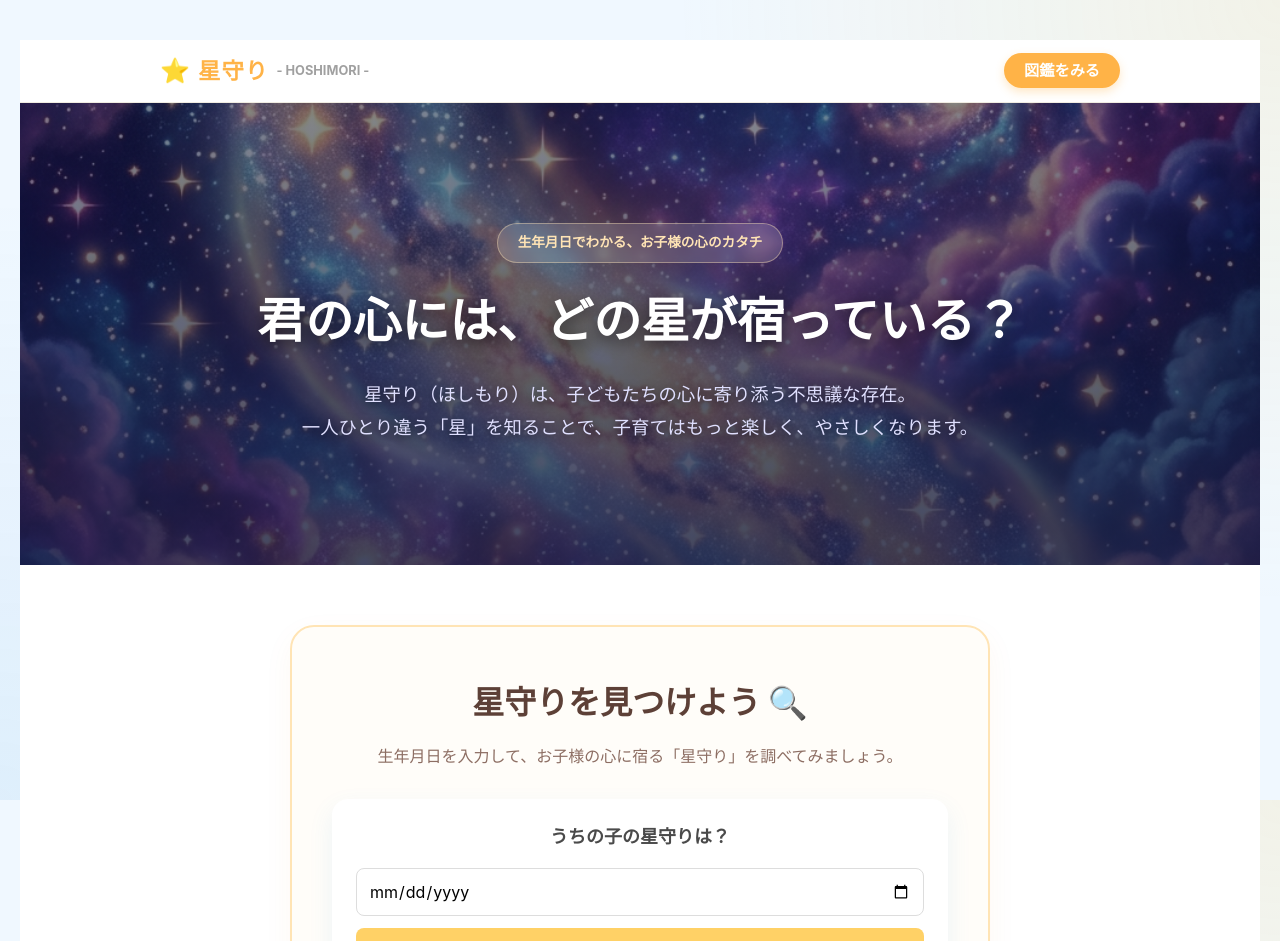
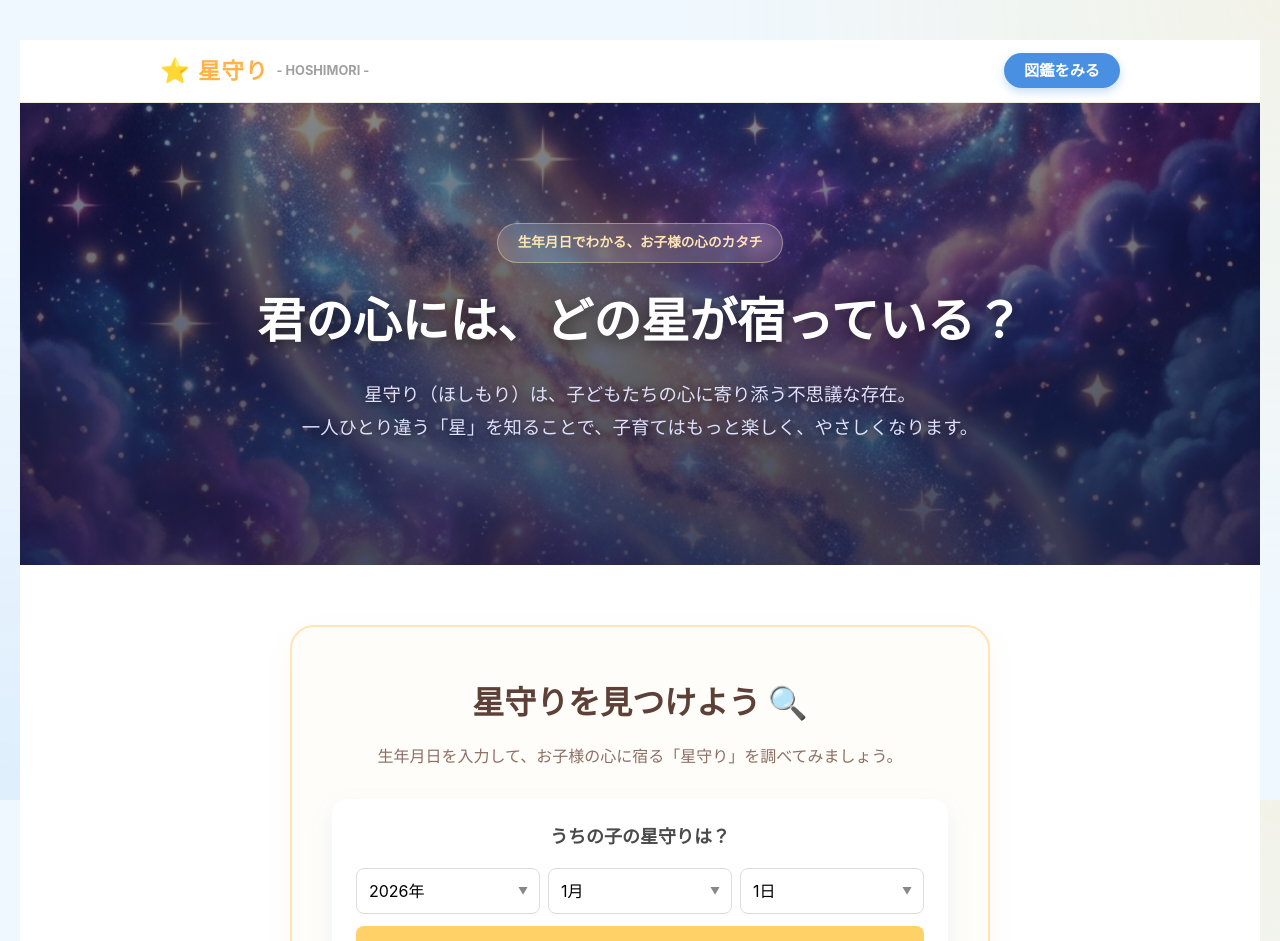
Before and after one commit to naotoada/hoshimori-web, a Next.js app: page / in a window 1280 px wide. Shown: the top 941 px of the page. Built offline with nearby package versions, Linux system fonts and the light colour scheme.

Commit message:
UI: Change diagnosis date picker to drum-roll dropdowns and match header button colors

```diff
--- a/src/app/page.module.css
+++ b/src/app/page.module.css
@@ -52,7 +52,7 @@
 }
 
 .navLink {
-  background-color: #FFB347;
+  background-color: #4A90E2;
   color: #FFF;
   font-weight: bold;
   padding: 8px 20px;
@@ -60,11 +60,11 @@
   text-decoration: none;
   font-size: 0.95rem;
   transition: transform 0.2s, background-color 0.2s;
-  box-shadow: 0 4px 10px rgba(255, 179, 71, 0.3);
+  box-shadow: 0 4px 10px rgba(74, 144, 226, 0.3);
 }
 
 .navLink:hover {
-  background-color: #FFA01A;
+  background-color: #357ABD;
   transform: translateY(-2px);
 }
 
--- a/src/components/DiagnosisForm.module.css
+++ b/src/components/DiagnosisForm.module.css
@@ -20,13 +20,44 @@
   gap: 12px;
 }
 
-.dateInput {
-  padding: 12px;
+.dateSelectors {
+  display: flex;
+  gap: 8px;
+  width: 100%;
+}
+
+.selectWrapper {
+  flex: 1;
+  position: relative;
+}
+
+.selectWrapper::after {
+  content: "▼";
+  font-size: 10px;
+  color: #888;
+  position: absolute;
+  right: 12px;
+  top: 50%;
+  transform: translateY(-50%);
+  pointer-events: none;
+}
+
+.selectInput {
+  width: 100%;
+  padding: 12px 24px 12px 12px;
   border: 1px solid #ddd;
   border-radius: var(--border-radius-sm);
   font-size: 16px;
   font-family: inherit;
-  width: 100%;
+  appearance: none;
+  background-color: #fff;
+  cursor: pointer;
+}
+
+.selectInput:focus {
+  outline: none;
+  border-color: var(--primary-blue);
+  box-shadow: 0 0 0 2px rgba(74, 144, 226, 0.2);
 }
 
 .button {
--- a/src/components/DiagnosisForm.tsx
+++ b/src/components/DiagnosisForm.tsx
@@ -7,28 +7,48 @@ import Link from 'next/link';
 import styles from './DiagnosisForm.module.css';
 
 export default function DiagnosisForm() {
-  const [dateStr, setDateStr] = useState('');
+  const currentYear = new Date().getFullYear();
+  const [year, setYear] = useState<number>(currentYear);
+  const [month, setMonth] = useState<number>(1);
+  const [day, setDay] = useState<number>(1);
   const [result, setResult] = useState<{hoshimoriId: string, honmeiName: string} | null>(null);
 
   const handleDiagnose = () => {
-    if (!dateStr) return;
-    const date = new Date(dateStr);
-    if (isNaN(date.getTime())) return;
+    // Basic validation
+    if (!year || !month || !day) return;
 
-    const res = calculateHoshimori(date.getFullYear(), date.getMonth() + 1, date.getDate());
+    // JS Date handles overflow (e.g. Feb 30 -> Mar 2), but our logic expects raw numbers.
+    // However, we should be aware that the user could select an invalid day.
+    const res = calculateHoshimori(year, month, day);
     setResult(res);
   };
+
+  // Generate options
+  const years = Array.from({ length: 100 }, (_, i) => currentYear - i); // 100 years back
+  const months = Array.from({ length: 12 }, (_, i) => i + 1);
+  const days = Array.from({ length: 31 }, (_, i) => i + 1);
 
   return (
     <div className={styles.container}>
       <h3 className={styles.title}>うちの子の星守りは？</h3>
       <div className={styles.inputGroup}>
-        <input
-          type="date"
-          value={dateStr}
-          onChange={(e) => setDateStr(e.target.value)}
-          className={styles.dateInput}
-        />
+        <div className={styles.dateSelectors}>
+          <div className={styles.selectWrapper}>
+            <select value={year} onChange={(e) => setYear(Number(e.target.value))} className={styles.selectInput}>
+              {years.map(y => <option key={y} value={y}>{y}年</option>)}
+            </select>
+          </div>
+          <div className={styles.selectWrapper}>
+            <select value={month} onChange={(e) => setMonth(Number(e.target.value))} className={styles.selectInput}>
+              {months.map(m => <option key={m} value={m}>{m}月</option>)}
+            </select>
+          </div>
+          <div className={styles.selectWrapper}>
+            <select value={day} onChange={(e) => setDay(Number(e.target.value))} className={styles.selectInput}>
+              {days.map(d => <option key={d} value={d}>{d}日</option>)}
+            </select>
+          </div>
+        </div>
         <button onClick={handleDiagnose} className={styles.button}>
           診断する
         </button>
```
